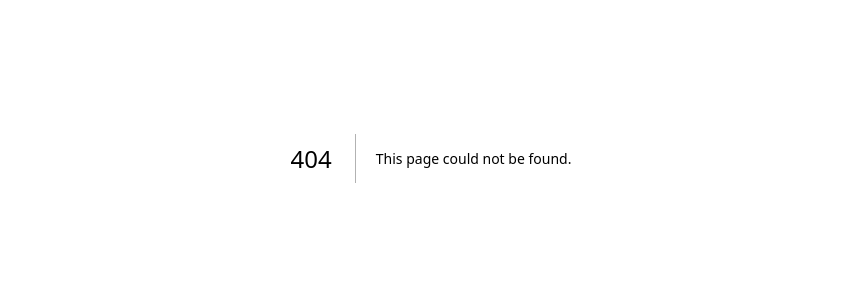
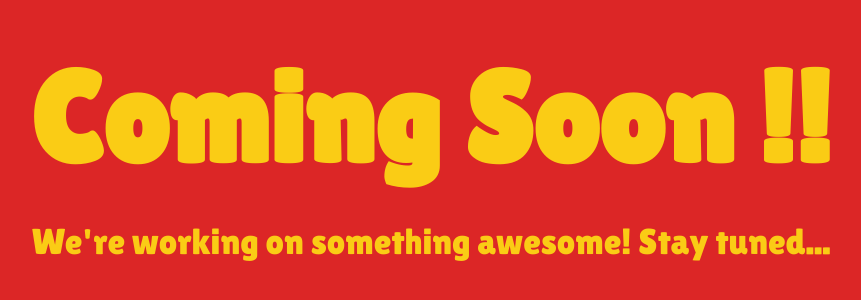
Before and after one commit to Harshal-7/vinox-technologies, a Next.js app: page /comingsoon in a window 1280 px wide. Before the commit this address had no page. Shown: the part 242-542 px from the top of the page, without its empty margins (209-1070 px from the left). Built offline with nearby package versions, Linux system fonts and the light colour scheme.

Commit message:
comingsoom page added

```diff
--- /dev/null
+++ b/app/(pages)/comingsoon/page.tsx
@@ -0,0 +1,52 @@
+"use client";
+
+import { Lilita_One } from "next/font/google";
+import { cn } from "@/lib/utils";
+import React, { useRef, useEffect } from "react";
+import gsap from "gsap";
+import { useGSAP } from "@gsap/react";
+import { TextPlugin } from "gsap/TextPlugin";
+
+const font = Lilita_One({
+  subsets: ["latin"],
+  weight: ["400"],
+});
+
+const ComingSoon = () => {
+  const container1 = useRef(null);
+  const container2 = useRef(null);
+  gsap.registerPlugin(TextPlugin); // Register the TextPlugin
+
+  useGSAP(() => {
+    gsap.from(container1.current, {
+      duration: 1,
+      text: {
+        value: "sfsddf fdss a!",
+      },
+    });
+    gsap.from(container2.current, {
+      duration: 1.5,
+      text: {
+        value: "sfsddf fdss a!",
+      },
+    });
+  });
+
+  return (
+    <div
+      className={cn(
+        "flex flex-col gap-10 items-center justify-center w-full h-screen bg-red-600",
+        font.className
+      )}
+    >
+      <div ref={container1} className=" text-9xl font-bold text-yellow-400">
+        Coming Soon !!
+      </div>
+      <p ref={container2} className=" text-4xl text-yellow-400">
+        We're working on something awesome! Stay tuned...
+      </p>
+    </div>
+  );
+};
+
+export default ComingSoon;
--- a/app/layout.tsx
+++ b/app/layout.tsx
@@ -1,6 +1,7 @@
 import type { Metadata } from "next";
 import { Inter } from "next/font/google";
 import "./globals.css";
+import { Analytics } from "@vercel/analytics/react";
 
 const inter = Inter({ subsets: ["latin"] });
 
@@ -24,7 +25,9 @@ export default function RootLayout({
 }>) {
   return (
     <html lang="en">
-      <body className={inter.className}>{children}</body>
+      <body className={inter.className}>
+        {children} <Analytics />
+      </body>
     </html>
   );
 }
--- a/package.json
+++ b/package.json
@@ -9,9 +9,12 @@
     "lint": "next lint"
   },
   "dependencies": {
+    "@gsap/react": "^2.1.0",
     "@radix-ui/react-slot": "^1.0.2",
+    "@vercel/analytics": "^1.2.2",
     "class-variance-authority": "^0.7.0",
     "clsx": "^2.1.0",
+    "gsap": "^3.12.5",
     "lucide-react": "^0.363.0",
     "next": "14.1.4",
     "react": "^18",
```
Also changed, not shown: vercel.json (added), 1 other file (tests, documents, lock files or other folders).
